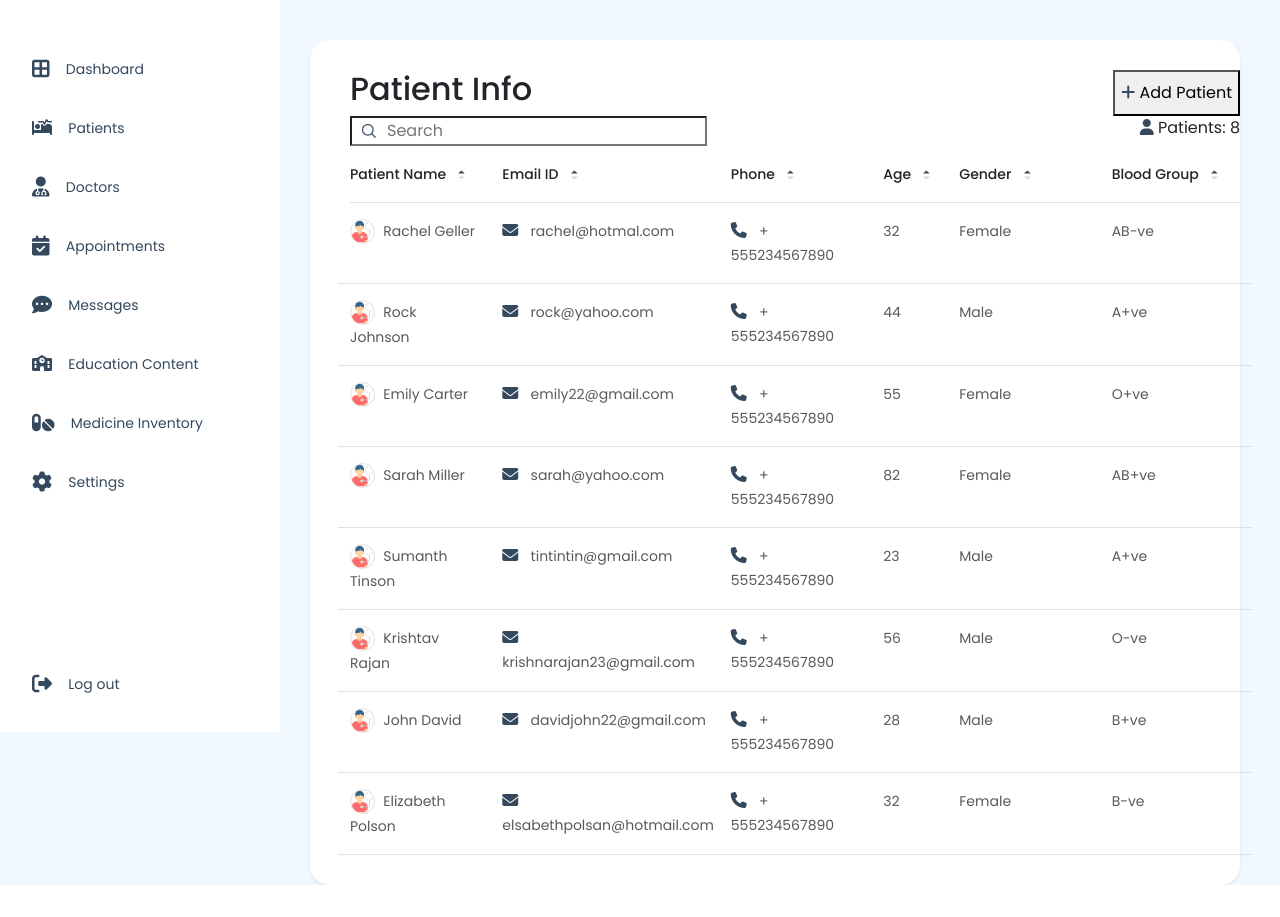
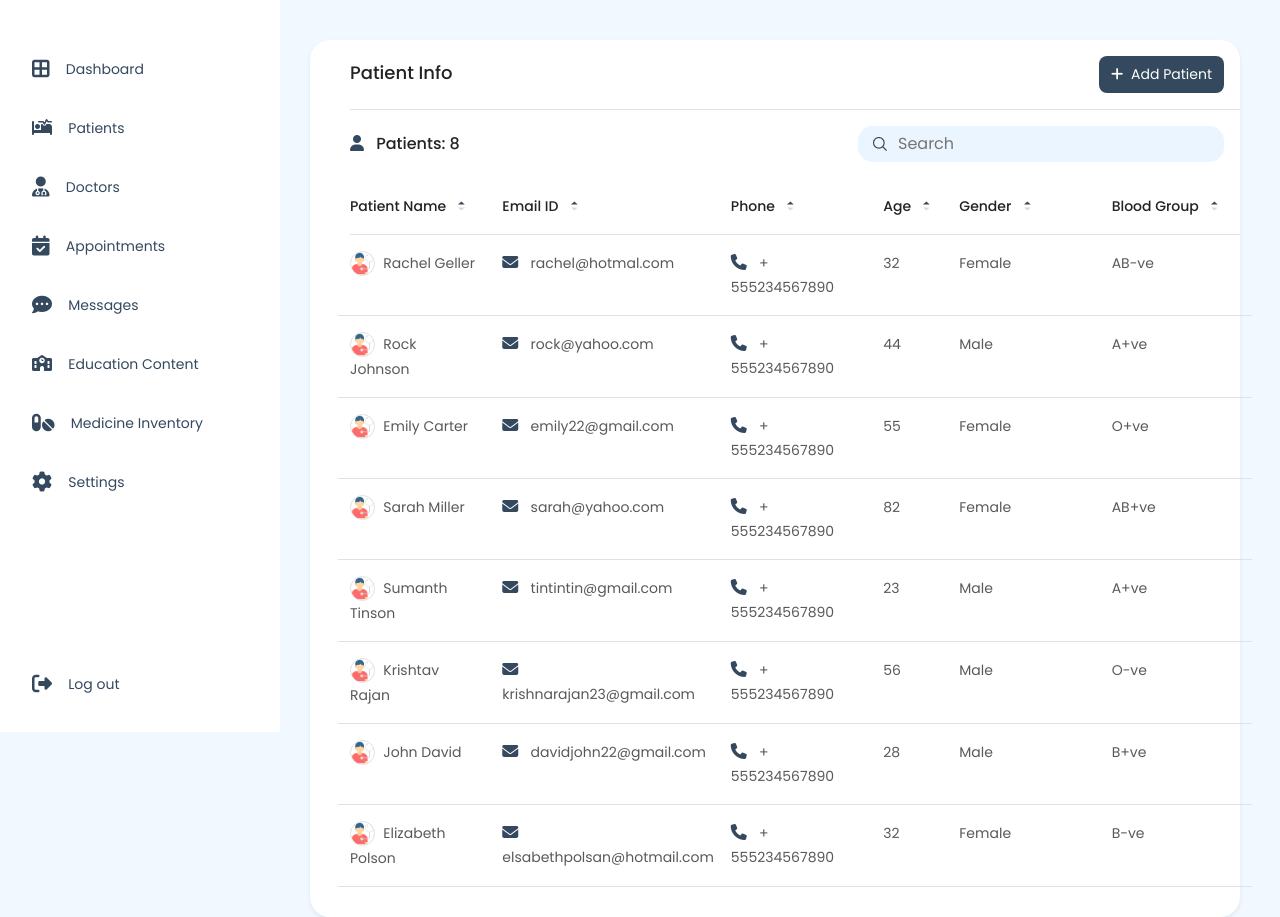
Before and after one commit to Eshat002/Hospital_Management_System, a Django app: page /patient/ in a window 1280 px wide. Shown: the part 68-985 px from the top of the page. Before the commit the page ends 953 px from the top, so only its background shows below. Run offline with Django 5.2, Linux system fonts and the light colour scheme; a user stored in the database is signed in; data comes from the database, SQL or seed files in the repository; both versions use the stored data as it was after the commit; some libraries are stand-ins or nearby versions.

Commit message:
style patient-list-first-section

```diff
--- a/patient/static/components/patient_list.css
+++ b/patient/static/components/patient_list.css
@@ -1,6 +1,6 @@
 #patient-list {
   background-color: #ffffff;
-  padding: 30px 0px 30px 40px;
+  padding: 0px 0px 30px 40px;
   border-radius: 20px;
 }
 
@@ -27,9 +27,24 @@
   text-transform: capitalize;
 }
 
-#patient-list-first-section-search-section .search-input {
-  background-image: url("/static/icons/search_icon.png");
-  background-position: 10px center;
-  background-repeat: no-repeat;
-  padding-left: 35px;
+/* #patient-list-first-section-search-section .search-input {
+
+} */
+
+#patient-list-first-section-headline-section .headline {
+  font-weight: 500;
+  font-size: 18px;
+  color: #242222;
+  /* border-bottom: var(--primary-color) 2px solid;
+  padding-bottom: 5px; */
 }
+
+/* #patient-list-first-section-headline-section {
+  padding: 0px 20px 10px 0px;
+} */
+
+#patient-list-first-section-search-section .total_patient {
+  font-weight: 500;
+  font-size: 16px;
+  color: #242222;
+}
--- a/patient/templates/components/patient_list.html
+++ b/patient/templates/components/patient_list.html
@@ -4,21 +4,21 @@
 <div class="shadow-sm" id="patient-list">
     <div id="patient-list-first-section">
 
-        <div class="d-flex justify-content-between" id="patient-list-first-section-headline-section">
+        <div class="d-flex justify-content-between align-items-baseline py-3 pe-3 border-bottom" id="patient-list-first-section-headline-section">
             <h2 class="headline">Patient Info</h2>
-            <button>
-                <i class="fa-solid fa-plus"></i>
+            <button class="custom-primary-btn">
+                <i style="color:#ffffff" class="fa-solid fa-plus me-1"></i>
                 Add Patient
             </button>
         </div>
 
-        <div class="d-flex justify-content-between" id="patient-list-first-section-search-section">
-
-            <input class="search-input" type="search" placeholder="Search">
-            <div class="total_patient">
-                <i class="fa-solid fa-user"></i>
+        <div class="d-flex justify-content-between align-items-center py-3 pe-3" id="patient-list-first-section-search-section">
+              <div class="total_patient">
+                <i class="fa-solid fa-user me-2"></i>
                  Patients: <span id = "patient-list-total-patients"></span>
             </div>
+            <input class="search-input primary-search-box" type="search" placeholder="Search">
+
         </div>
 
     </div>
--- a/static/base.css
+++ b/static/base.css
@@ -22,3 +22,26 @@ body {
 i {
   color: var(--primary-color);
 }
+
+.custom-primary-btn {
+  font-size: 14px;
+  font-family: 400;
+  color: #ffffff;
+  background-color: var(--primary-color);
+  border: none;
+  border-radius: 8px;
+  padding: 8px 12px;
+  text-transform: capitalize;
+}
+
+.primary-search-box {
+  padding: 6px 10px;
+  border: none;
+  background-color: #ebf5ff;
+  border-radius: 15px;
+  background-image: url("/static/icons/search_icon.png");
+  background-position: 15px center;
+  background-repeat: no-repeat;
+  padding-left: 40px;
+  outline: none;
+}
```
Also changed, not shown: db.sqlite3.
